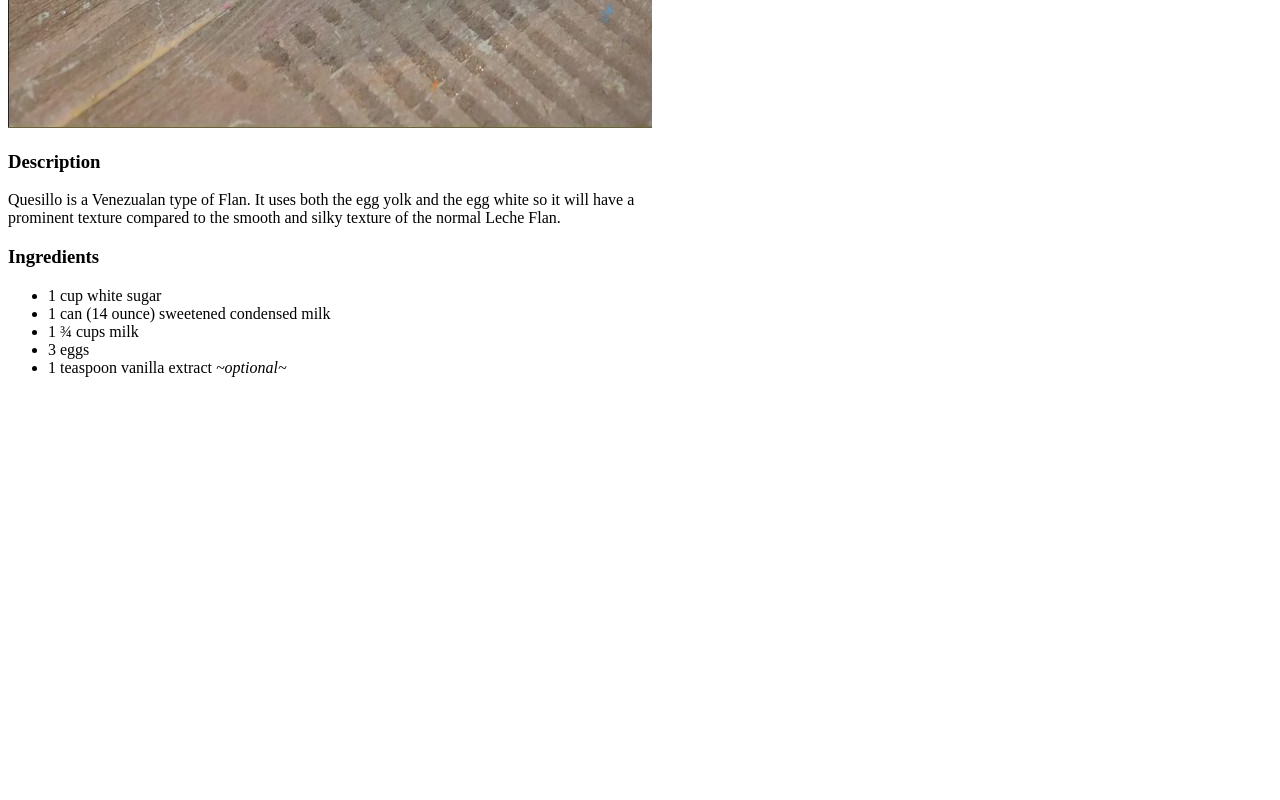
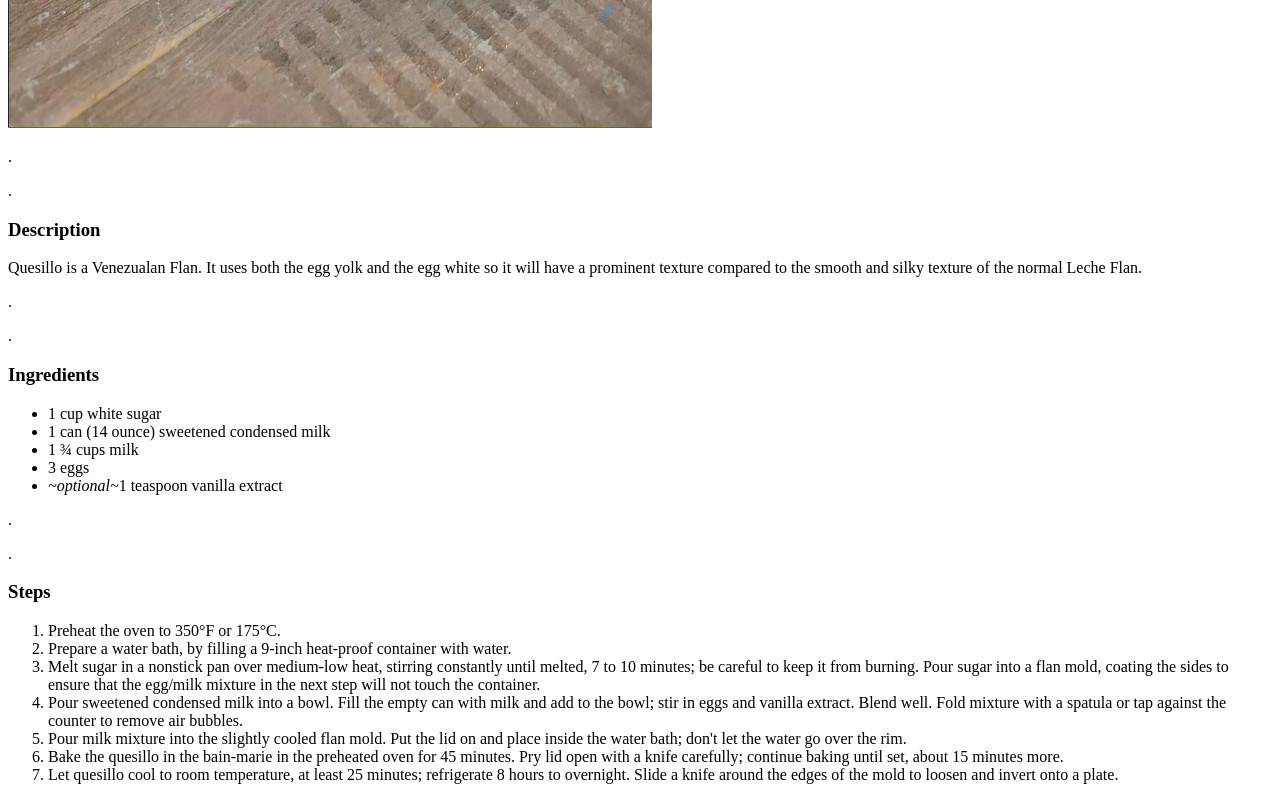
Before and after one commit to lmlecra/odin-recipes, a plain HTML site: page recipes/quesillo.html in a window 1280 px wide. Shown: the part 920-1720 px from the top of the page. Before the commit the page ends 1313 px from the top, so only its background shows below. Drawn offline with Linux system fonts and the light colour scheme.

Commit message:
Add Steps in quesillo.html

```diff
--- a/recipes/quesillo.html
+++ b/recipes/quesillo.html
@@ -8,9 +8,13 @@
     <body>
         <h1>Quesillo</h1>
         <p><img src="../img/v-flan.jpg" alt="Venezualan Flan from http://dkoko.ie/order-here/ols/products/quesillo-venezuelan-flan"></p>
+        <p>. </p>
+        <p>. </p>
 
         <h3>Description</h3>
-        <p>Quesillo is a Venezualan type of Flan. It uses both the egg yolk and the egg white so it will have a<br>prominent texture compared to the smooth and silky texture of the normal Leche Flan.</p>
+        <p>Quesillo is a Venezualan Flan. It uses both the egg yolk and the egg white so it will have a prominent texture compared to the smooth and silky texture of the normal Leche Flan.</p>
+        <p>. </p>
+        <p>. </p>
 
         <h3>Ingredients</h3>
         <ul>
@@ -18,7 +22,20 @@
             <li>1 can (14 ounce) sweetened condensed milk</li>
             <li>1 ¾ cups milk</li>
             <li>3 eggs</li>
-            <li>1 teaspoon vanilla extract <em>~optional~</em></li>
+            <li><em>~optional~</em>1 teaspoon vanilla extract</li>
         </ul>
+        <p>. </p>
+        <p>. </p>
+
+        <h3>Steps</h3>
+        <ol>
+            <li>Preheat the oven to 350°F or 175°C.</li>
+            <li>Prepare a water bath, by filling a 9-inch heat-proof container with water.</li>
+            <li>Melt sugar in a nonstick pan over medium-low heat, stirring constantly until melted, 7 to 10 minutes; be careful to keep it from burning. Pour sugar into a flan mold, coating the sides to ensure that the egg/milk mixture in the next step will not touch the container.</li>
+            <li>Pour sweetened condensed milk into a bowl. Fill the empty can with milk and add to the bowl; stir in eggs and vanilla extract. Blend well. Fold mixture with a spatula or tap against the counter to remove air bubbles.</li>
+            <li>Pour milk mixture into the slightly cooled flan mold. Put the lid on and place inside the water bath; don't let the water go over the rim.</li>
+            <li>Bake the quesillo in the bain-marie in the preheated oven for 45 minutes. Pry lid open with a knife carefully; continue baking until set, about 15 minutes more.</li>
+            <li>Let quesillo cool to room temperature, at least 25 minutes; refrigerate 8 hours to overnight. Slide a knife around the edges of the mold to loosen and invert onto a plate.</li>
+        </ol>
     </body>
 </html>
```
